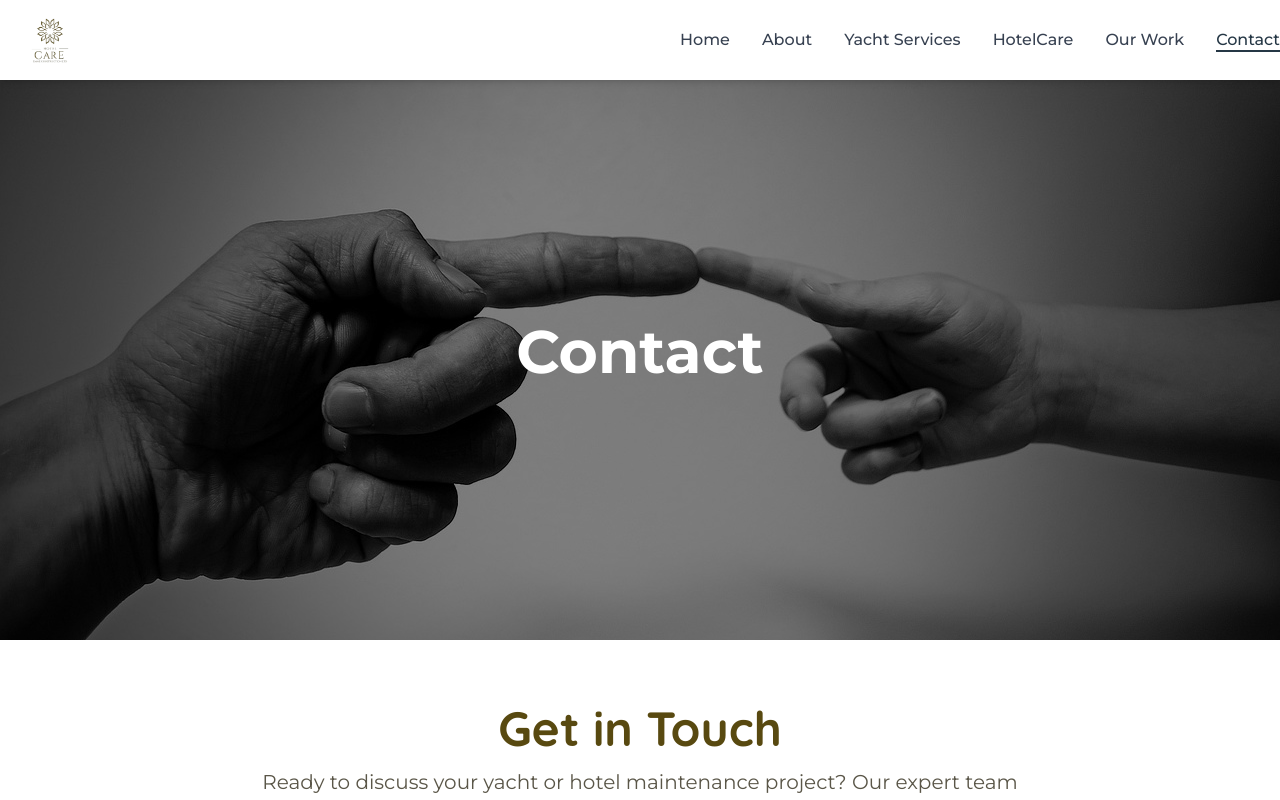
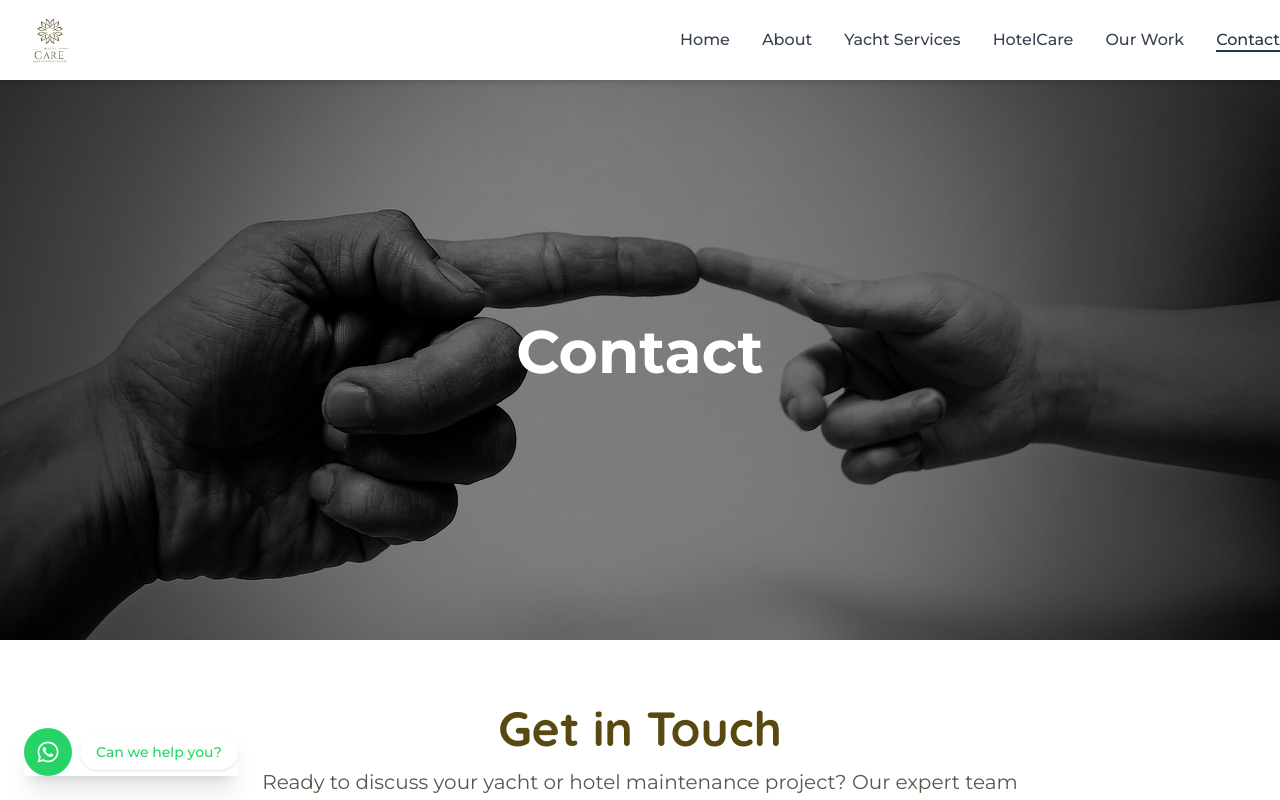
Before and after one commit to ankit4a4/HOTELCARE, a Next.js app: page /contact in a window 1280 px wide. Shown: the top 800 px of the page. Built offline with nearby package versions, Linux system fonts and the light colour scheme.

Commit message:
letest code push

```diff
--- a/components/Navigation.js
+++ b/components/Navigation.js
@@ -5,6 +5,7 @@ import Link from "next/link";
 import { usePathname } from "next/navigation";
 import { motion, AnimatePresence } from "framer-motion";
 import { HiMenu, HiX } from "react-icons/hi";
+import { FaWhatsapp } from "react-icons/fa";
 import Image from "next/image";
 import logo from "../assets/logo.png";
 
@@ -97,6 +98,22 @@ const Navigation = () => {
           </motion.div>
         )}
       </AnimatePresence>
+
+
+
+        <a
+                href="https://wa.me/393663078074"
+                target="_blank"
+                rel="noopener noreferrer"
+                className="fixed bottom-6 left-6 z-50 flex items-center gap-2 shadow-xl hover:scale-105 transition-transform duration-300"
+            >
+                <div className="bg-[#25D366] p-3 rounded-full flex items-center justify-center">
+                    <FaWhatsapp size={24} color="#fff" />
+                </div>
+                <div className="bg-white text-[#25D366] font-medium px-4 py-2 rounded-full text-sm shadow">
+                    Can we help you?
+                </div>
+            </a>
     </nav>
   );
 };
```
Also changed, not shown: 1 other file (tests, documents, lock files or other folders).
